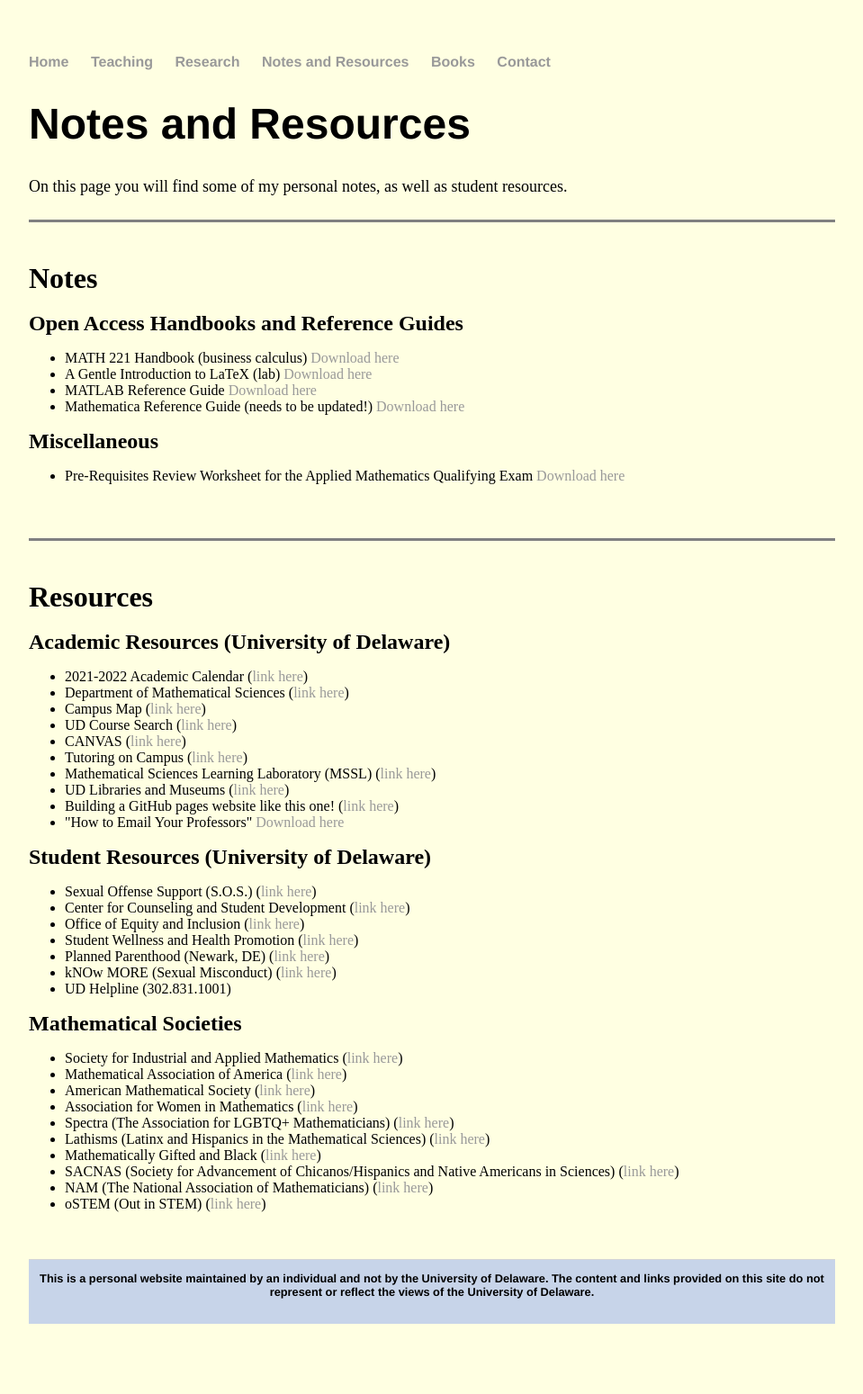
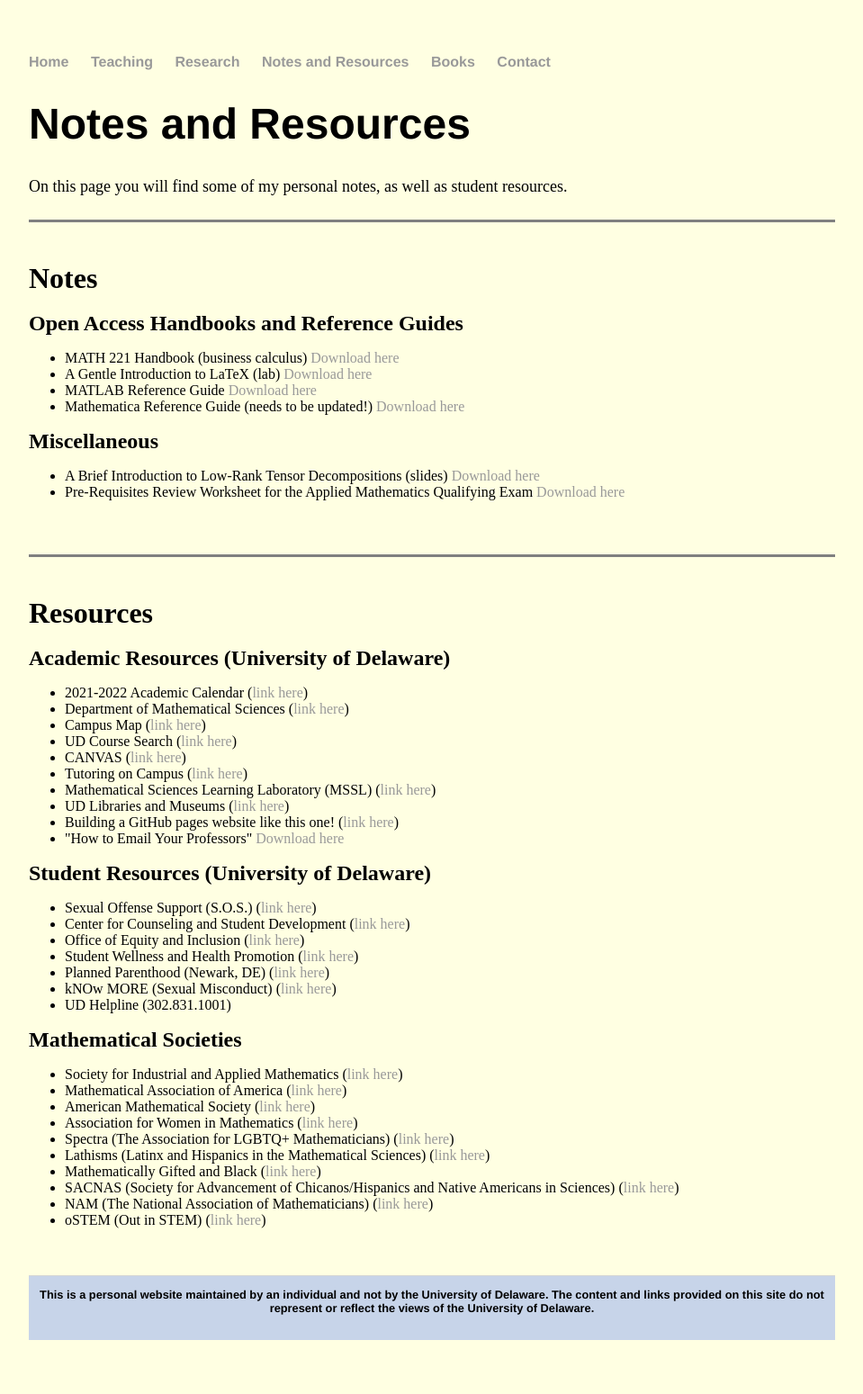
Before and after one commit to jhknakao/jhknakao.github.io, a Jekyll site: the page built from notes.html, in a window 1280 px wide. Shown: the whole page at 90% size, without its empty margins (160-1119 px from the left). Built offline with Jekyll 4.4.1, drawn with Linux system fonts in a browser that asks for light colours.

Commit message:
Update notes.html

```diff
--- a/notes.html
+++ b/notes.html
@@ -25,7 +25,9 @@ title: Notes and Resources
 
 	<font size="5"><b>Miscellaneous</b></font>
 	<ul>
+		<li>A Brief Introduction to Low-Rank Tensor Decompositions (slides) <a href="files/tensornotes/lowranklecture_60min.pdf" class="download" title="Download slides">Download here</a></li>
 		<li>Pre-Requisites Review Worksheet for the Applied Mathematics Qualifying Exam <a href="files/Wkst_0.pdf" class="download" title="Download worksheet">Download here</a></li>
+
 	</ul>
 	<br>
 	<br>
```
